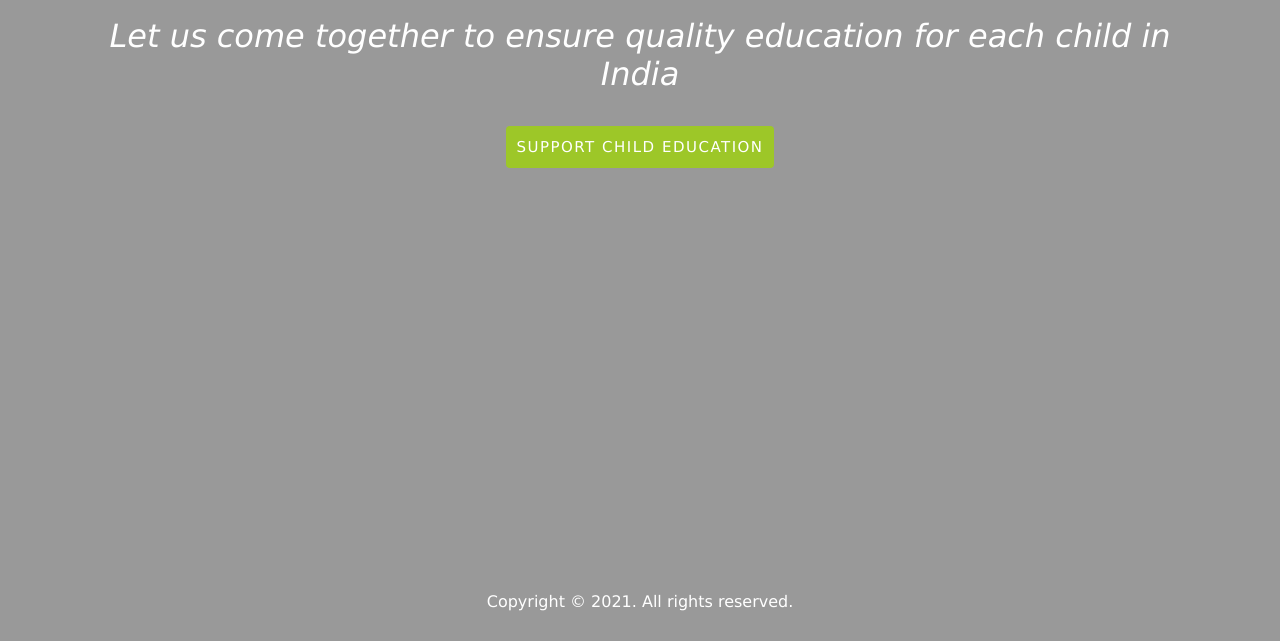
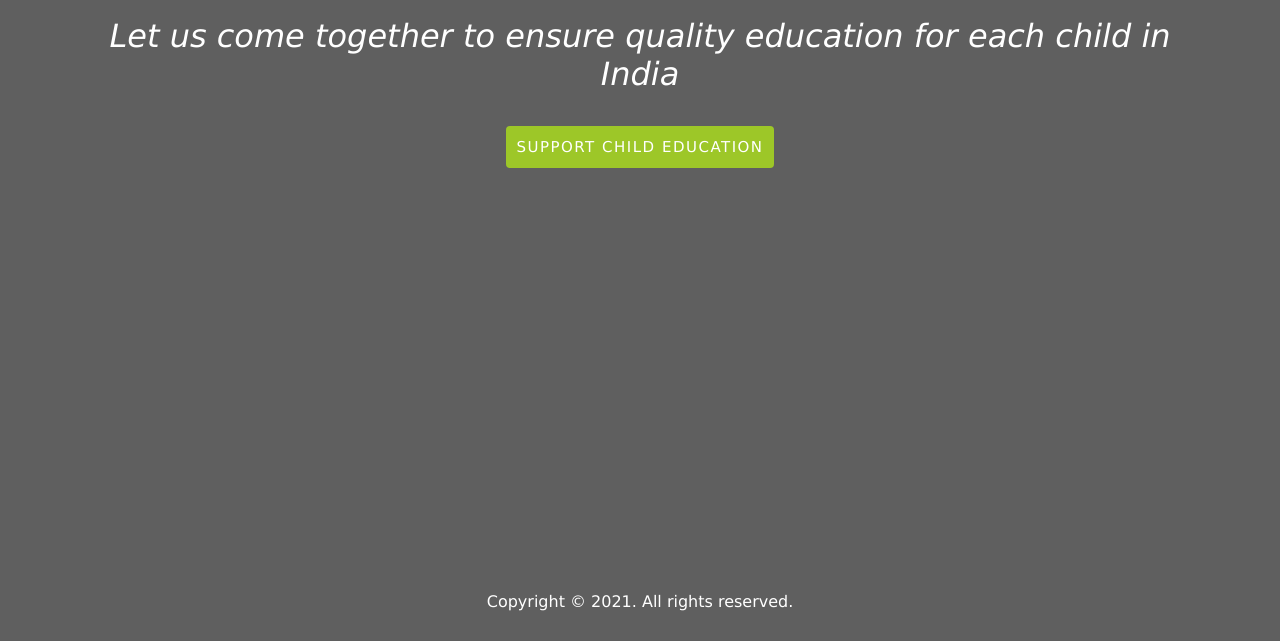
Before and after one commit to MahimaKhatri/Payment-Gateway, a plain HTML site: page index.html in a window 1280 px wide. Shown: the part 159-800 px from the top of the page. Drawn offline with nearby package versions, Linux system fonts and the light colour scheme; the site is published under a folder, as on GitHub Pages, so addresses that start at the root find nothing.

Commit message:
Update style.css

```diff
--- a/style.css
+++ b/style.css
@@ -77,7 +77,7 @@ img{
 }
 
 .background{
-	background:rgba(0, 0, 0, 0.4) url('/Images/pexels-sadman-chowdhury-1440388.jpg');
+	background:rgba(0, 0, 0, 0.4) url('Images/pexels-sadman-chowdhury-1440388.jpg');
 	background-size:cover;
 	background-repeat: no-repeat;
 	background-blend-mode:darken;
```
